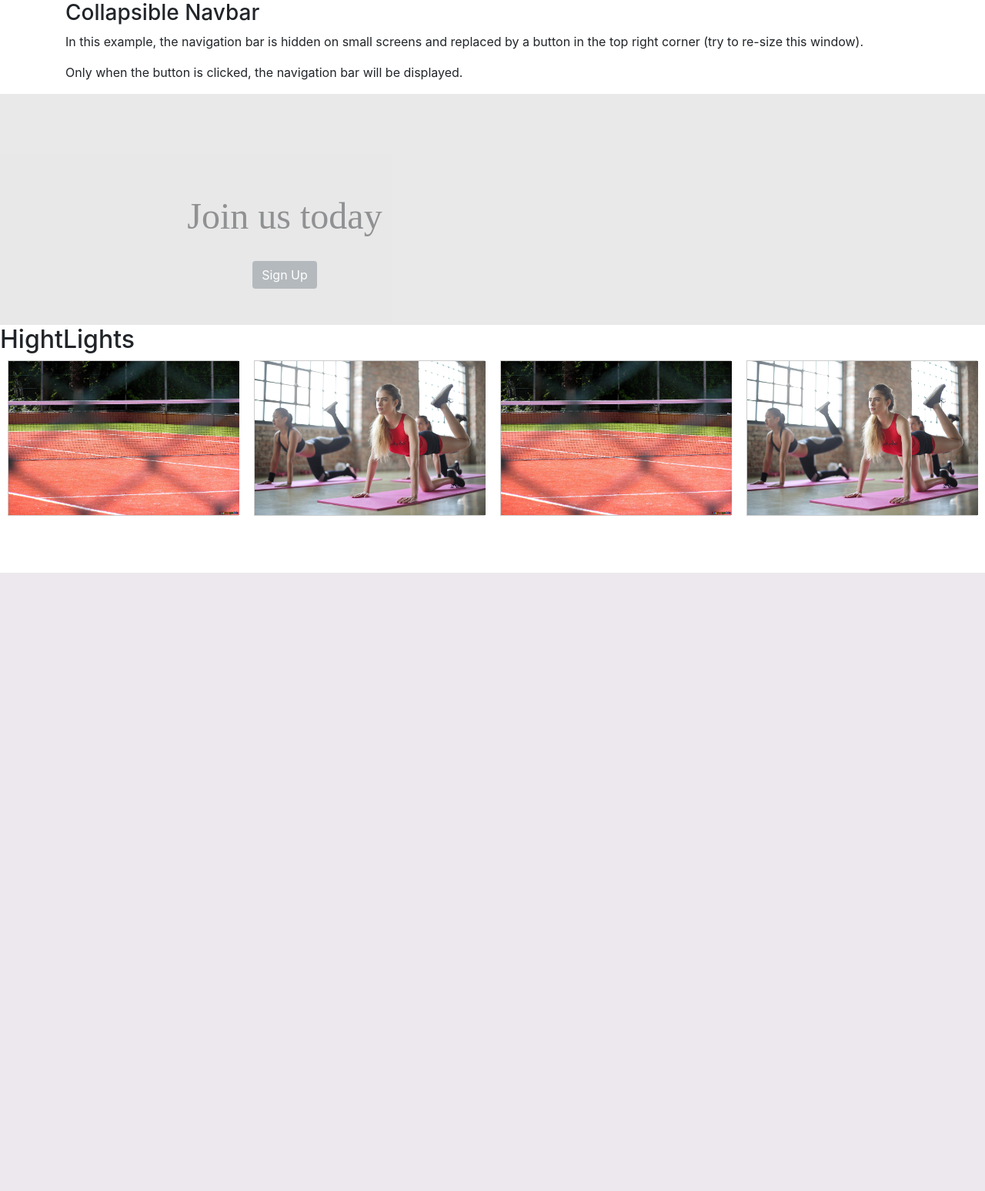
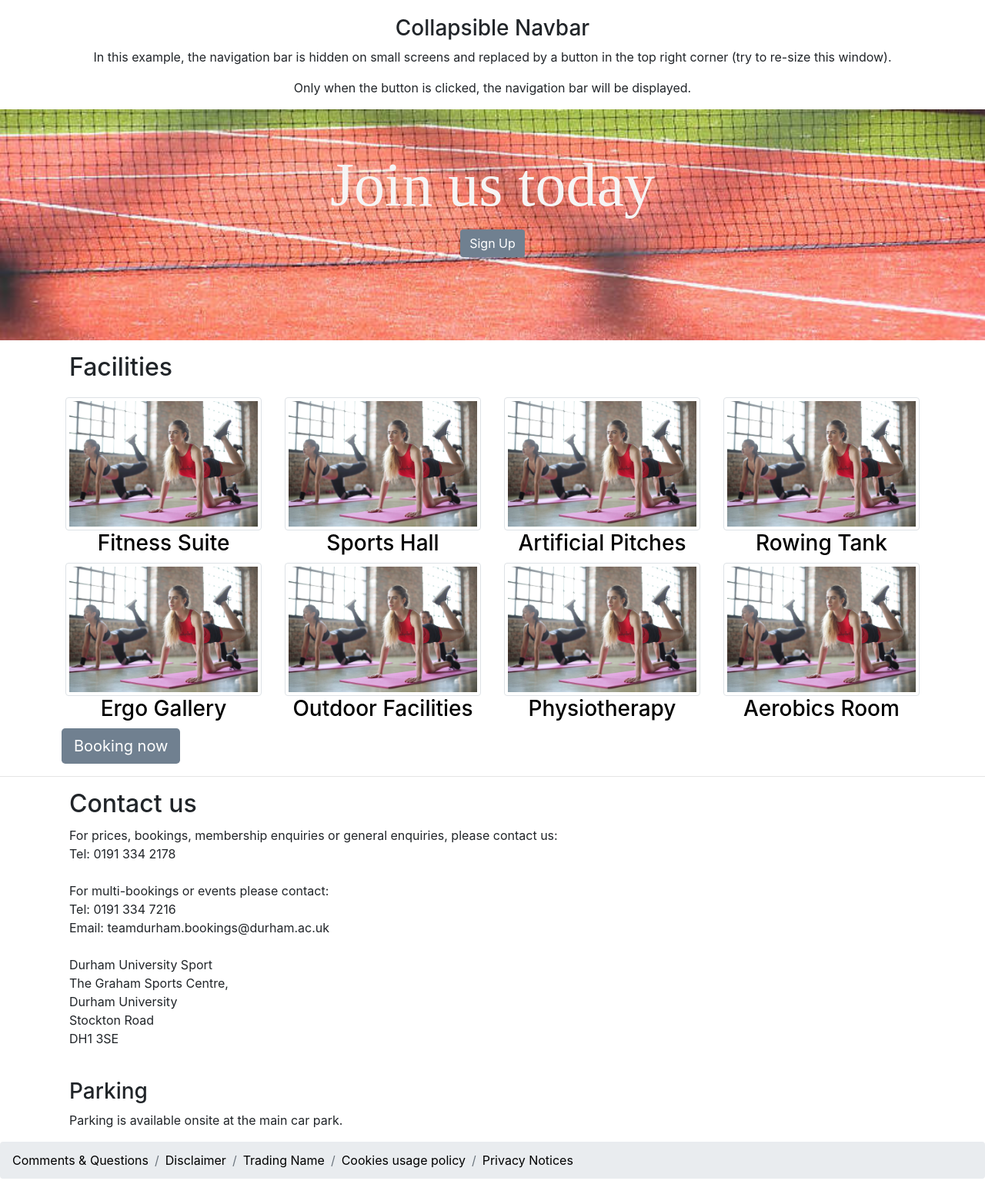
Before and after one commit to jasondunelm/SE-Team5, a PHP site: page / in a window 1280 px wide. Shown: the part 56-1603 px from the top of the page at 77% size. Before the commit the page ends 800 px from the top, so only its background shows below. Run offline with PHP 8.4, Linux system fonts and the light colour scheme.

Commit message:
web-02
1. add header and footer files.
2. fix the picture list problem.
3. add contact information on the index.php page.

```diff
--- /dev/null
+++ b/se-5_web01/footer.php
@@ -0,0 +1,12 @@
+
+<div class="footer">
+    <nav aria-label="breadcrumb">
+        <ol class="breadcrumb">
+            <li class="breadcrumb-item"><a href="https://www.dur.ac.uk/contactform2/?pageid=59579">Comments & Questions</a></li>
+            <li class="breadcrumb-item"><a href="https://www.dur.ac.uk/about/terms/">Disclaimer</a></li>
+            <li class="breadcrumb-item"><a href="https://www.dur.ac.uk/about/trading_name/">Trading Name</a></li>
+            <li class="breadcrumb-item"><a href="https://www.dur.ac.uk/about/cookies/">Cookies usage policy</a></li>
+            <li class="breadcrumb-item"><a href="https://www.dur.ac.uk/ig/dp/privacy/">Privacy Notices</a></li>
+        </ol>
+    </nav>
+</div>
--- /dev/null
+++ b/se-5_web01/header.php
@@ -0,0 +1,47 @@
+<!-- the navigation bar of homepage -->
+<nav class="navbar navbar-expand-lg navbar-light bg-light">
+    <a class="navbar-brand" href="#">DUS</a>
+    <button class="navbar-toggler" type="button" data-toggle="collapse" data-target="#navbarSupportedContent" aria-controls="navbarSupportedContent" aria-expanded="false" aria-label="Toggle navigation">
+        <span class="navbar-toggler-icon"></span>
+    </button>
+
+    <div class="collapse navbar-collapse" id="navbarSupportedContent">
+        <ul class="navbar-nav mr-auto">
+            <li class="nav-item active">
+                <a class="nav-link" href="index.php">Home <span class="sr-only">(current)</span></a>
+            </li>
+            <li class="nav-item">
+                <a class="nav-link" href="#">Events</a>
+            </li>
+            <li class="nav-item">
+                <a class="nav-link" href="https://www.teamdurham.com/queenscampus/">Queen's Campus</a>
+            </li>
+            <li class="nav-item dropdown">
+                <a class="nav-link dropdown-toggle" href="Facilities" id="navbarDropdown" role="button" data-toggle="dropdown" aria-haspopup="true" aria-expanded="false">
+                    Facilities
+                </a>
+                <div class="dropdown-menu" aria-labelledby="navbarDropdown">
+                    <a class="dropdown-item" href="#">Fitness Suite</a>
+                    <a class="dropdown-item" href="#">Sports Hall</a>
+                    <a class="dropdown-item" href="#">Artificial Pitches</a>
+                    <a class="dropdown-item" href="#">Rowing Tank</a>
+                    <a class="dropdown-item" href="#">Ergo Gallery</a>
+                    <a class="dropdown-item" href="#">Outdoor Facilities</a>
+                    <a class="dropdown-item" href="#">Maiden Castle Physiotherapy</a>
+                    <a class="dropdown-item" href="#">Aerobics Room</a>
+                    <div class="dropdown-divider"></div>
+                    <a class="dropdown-item" href="#">Something else here</a>
+                </div>
+            </li>
+        </ul>
+        <form class="form-inline my-2 my-lg-0">
+            <div class="btn-group" role="group" aria-label="Basic example">
+                <input class="form-control mr-sm-2" type="search" placeholder="Search" aria-label="Search">
+                <button class="btn btn-outline-success my-2 my-sm-0" type="submit">Search</button>
+                <!--  class="btn btn-outline-success my-2 my-sm-0" -->
+            </div>
+        </form>
+        <button type="button" class="btn btn-secondary">Login</button>
+
+    </div>
+</nav>
--- a/se-5_web01/index.php
+++ b/se-5_web01/index.php
@@ -21,52 +21,9 @@ session_start();
 </head>
 <body>
 
-<!-- the navigation bar of homepage -->
-<nav class="navbar navbar-expand-lg navbar-light bg-light">
-    <a class="navbar-brand" href="#">DUS</a>
-    <button class="navbar-toggler" type="button" data-toggle="collapse" data-target="#navbarSupportedContent" aria-controls="navbarSupportedContent" aria-expanded="false" aria-label="Toggle navigation">
-        <span class="navbar-toggler-icon"></span>
-    </button>
-
-    <div class="collapse navbar-collapse" id="navbarSupportedContent">
-        <ul class="navbar-nav mr-auto">
-            <li class="nav-item active">
-                <a class="nav-link" href="index.php">Home <span class="sr-only">(current)</span></a>
-            </li>
-            <li class="nav-item">
-                <a class="nav-link" href="#">Events</a>
-            </li>
-            <li class="nav-item">
-                <a class="nav-link" href="https://www.teamdurham.com/queenscampus/">Queen's Campus</a>
-            </li>
-            <li class="nav-item dropdown">
-                <a class="nav-link dropdown-toggle" href="Facilities" id="navbarDropdown" role="button" data-toggle="dropdown" aria-haspopup="true" aria-expanded="false">
-                    Facilities
-                </a>
-                <div class="dropdown-menu" aria-labelledby="navbarDropdown">
-                    <a class="dropdown-item" href="#">Fitness Suite</a>
-                    <a class="dropdown-item" href="#">Sports Hall</a>
-                    <a class="dropdown-item" href="#">Artificial Pitches</a>
-                    <a class="dropdown-item" href="#">Rowing Tank</a>
-                    <a class="dropdown-item" href="#">Ergo Gallery</a>
-                    <a class="dropdown-item" href="#">Outdoor Facilities</a>
-                    <a class="dropdown-item" href="#">Maiden Castle Physiotherapy</a>
-                    <a class="dropdown-item" href="#">Aerobics Room</a>
-                    <div class="dropdown-divider"></div>
-                    <a class="dropdown-item" href="#">Something else here</a>
-                </div>
-            </li>
-        </ul>
-        <form class="form-inline my-2 my-lg-0">
-            <div class="btn-group" role="group" aria-label="Basic example">
-                <input class="form-control mr-sm-2" type="search" placeholder="Search" aria-label="Search">
-                <button class="btn btn-outline-success my-2 my-sm-0" type="submit">Search</button>
-            </div>
-        </form>
-        <button type="button" class="btn btn-secondary">Login</button>
-
-    </div>
-</nav>
+<?php
+include('header.php');
+?>
 
 
 <div class="container">
@@ -80,49 +37,105 @@ session_start();
 <div class="logo">
     <div class="logo_container">
         <h2 class="logo_text">Join us today</h2>
-        <button type="button" class="btn btn-secondary">Sign Up</button>
-    </div>
-</div>
-
-<div>
-    <h2>HightLights</h2>
-    <div class="responsive">
-        <div class="gallery">
-            <a target="_blank" href="#">
-                <img src="src/tennis.jpg" alt="Cinque Terre" width="300" height="200">
-            </a>
-        </div>
-    </div>
-
-
-    <div class="responsive">
-        <div class="gallery">
-            <a target="_blank" href="img_forest.jpg">
-                <img src="src/yoga.jpg" alt="Forest" width="300" height="200">
-            </a>
-        </div>
-    </div>
-
-    <div class="responsive">
-        <div class="gallery">
-            <a target="_blank" href="img_lights.jpg">
-                <img src="src/tennis.jpg" alt="Northern Lights" width="300" height="200">
-            </a>
-        </div>
-    </div>
-
-    <div class="responsive">
-        <div class="gallery">
-            <a target="_blank" href="img_mountains.jpg">
-                <img src="src/yoga.jpg" alt="Mountains" width="300" height="200">
-            </a>
-        </div>
+        <button type="button" class="btn btn-primary">Sign Up</button>
     </div>
 </div>
 
 <div class="clearfix"></div>
 
 
+<div class="pic_group">
+    <div class="facilities">
+        <h2>Facilities</h2>
+    </div>
+
+    <div class="container">
+        <div class="row">
+            <div class="col-md-3">
+                <a href="test.php" class="pic_link">
+                    <img src="src/yoga.jpg" alt="..." class="img-thumbnail">
+                    <h3>Fitness Suite</h3>
+                </a>
+            </div>
+            <div class="col-md-3">
+                <a href="test.php" class="pic_link">
+                    <img src="src/yoga.jpg" alt="..." class="img-thumbnail">
+                    <h3>Sports Hall</h3>
+                </a>
+            </div>
+            <div class="col-md-3">
+                <a href="test.php" class="pic_link">
+                    <img src="src/yoga.jpg" alt="..." class="img-thumbnail">
+                    <h3>Artificial Pitches</h3>
+                </a>
+            </div>
+            <div class="col-md-3">
+                <a href="test.php" class="pic_link">
+                    <img src="src/yoga.jpg" alt="..." class="img-thumbnail">
+                    <h3>Rowing Tank</h3>
+                </a>
+            </div>
+
+            <div class="col-md-3">
+                <a href="test.php" class="pic_link">
+                    <img src="src/yoga.jpg" alt="..." class="img-thumbnail">
+                    <h3>Ergo Gallery</h3>
+                </a>
+            </div>
+            <div class="col-md-3">
+                <a href="test.php" class="pic_link">
+                    <img src="src/yoga.jpg" alt="..." class="img-thumbnail">
+                    <h3>Outdoor Facilities</h3>
+                </a>
+            </div>
+            <div class="col-md-3">
+                <a href="test.php" class="pic_link">
+                    <img src="src/yoga.jpg" alt="..." class="img-thumbnail">
+                    <h3>Physiotherapy</h3>
+                </a>
+            </div>
+            <div class="col-md-3">
+                <a href="test.php" class="pic_link">
+                    <img src="src/yoga.jpg" alt="..." class="img-thumbnail">
+                    <h3>Aerobics Room</h3>
+                </a>
+            </div>
+        </div>
+    </div>
+</div>
+
+<div class="clearfix"></div>
+<div class="book_hg">
+    <button type="button" class="btn btn-primary btn-lg">Booking now</button>
+</div>
+<hr>
+
+<div>
+    <div class="facilities">
+        <h2>Contact us</h2>
+    </div>
+    <div class="facilities">
+        <p>For prices, bookings, membership enquiries or general enquiries, please contact us:<br />
+            Tel: 0191 334 2178<br /><br />
+
+        For multi-bookings or events please contact:<br />
+        Tel: 0191 334 7216<br />
+        Email: teamdurham.bookings@durham.ac.uk<br /><br />
+        Durham University Sport<br />
+        The Graham Sports Centre,<br />
+        Durham University<br />
+        Stockton Road<br />
+            DH1 3SE<br /><br /></p>
+
+        <h3>Parking</h3>
+        <p>Parking is available onsite at the main car park.</p>
+    </div>
+
+</div>
+
+<?php
+include('footer.php');
+?>
 
 </body>
 </html>
--- a/se-5_web01/style.css
+++ b/se-5_web01/style.css
@@ -25,54 +25,89 @@
     color: white;
     border-style: hidden;
 }
-.btn:hover{
-    background-color: slategrey;
+.btn-outline-success:hover{
+    background-color: #742e68;
 }
 
 .logo{
-    background-color: lightgrey;
-    opacity: 0.5;
+    /*background-color: lightgrey;*/
+    background-image: url("src/tennis_cut.jpg");
+    background-repeat: no-repeat;
+    background-size: cover;
     width:100%;
-    height: 300px;
-    text-align: left;
-    padding: 100px;
+    height:300px;
+    text-align: center;
+    padding: 40px;
     display: inline-block;
+    overflow: hidden;
 }
 .logo_container{
     text-align: center;
-    width: 50%;
+    width: 100%;
+
 
 }
 .logo_text{
-    margin: 30px;
+    margin: 10px;
     font-family: "Apple LiGothic";
-    font-size: 3em;
-}
-.pic_logo{
-    width: 50%;
+    font-size: 5em;
+    color: whitesmoke;
 }
 
-.gallery {
-    border: 1px solid #ccc;
-}
 
-.gallery:hover {
-    border: 1px solid #777;
-}
-
-gallery img {
-    width: 100%;
-    height: auto;
-}
-.responsive {
-    padding: 0 10px;
-    float: left;
-    width: 24.99999%;
-}
 .clearfix:after {
     content: "";
     display: table;
     clear: both;
+}
+.pic_group{
+
+    width:100%;
+    text-align: left;
+}
+.facilities{
+    margin: 10px;
+    padding-left: 80px;
+}
+.no-gutters {
+    margin-right: 0;
+    margin-left: 0;
+}
+.container {
+    text-align: center;
+    margin-top: 20px;
+    width: 100%;
+}
+
+
+.case img {
+    height: 200px;
+    /*width: 200px;*/
+}
+.pic_link {
+    color:black;
+
+}
+.pic_link:hover{
+    color: #742e68;
+    text-decoration: none;
+}
+
+.btn-primary{
+    background-color: slategrey;
+}
+.book_hg{
+    padding-left: 80px;
+}
+.btn-primary:hover{
+    background-color: #742e68;
+}
+
+.breadcrumb li a{
+    color: black;
+}
+.footer{
+    text-align: center;
 }
 
 @media only screen and (max-width: 700px) {
```
Also changed, not shown: se-5_web01/src/tennis_cut.jpg (added).
